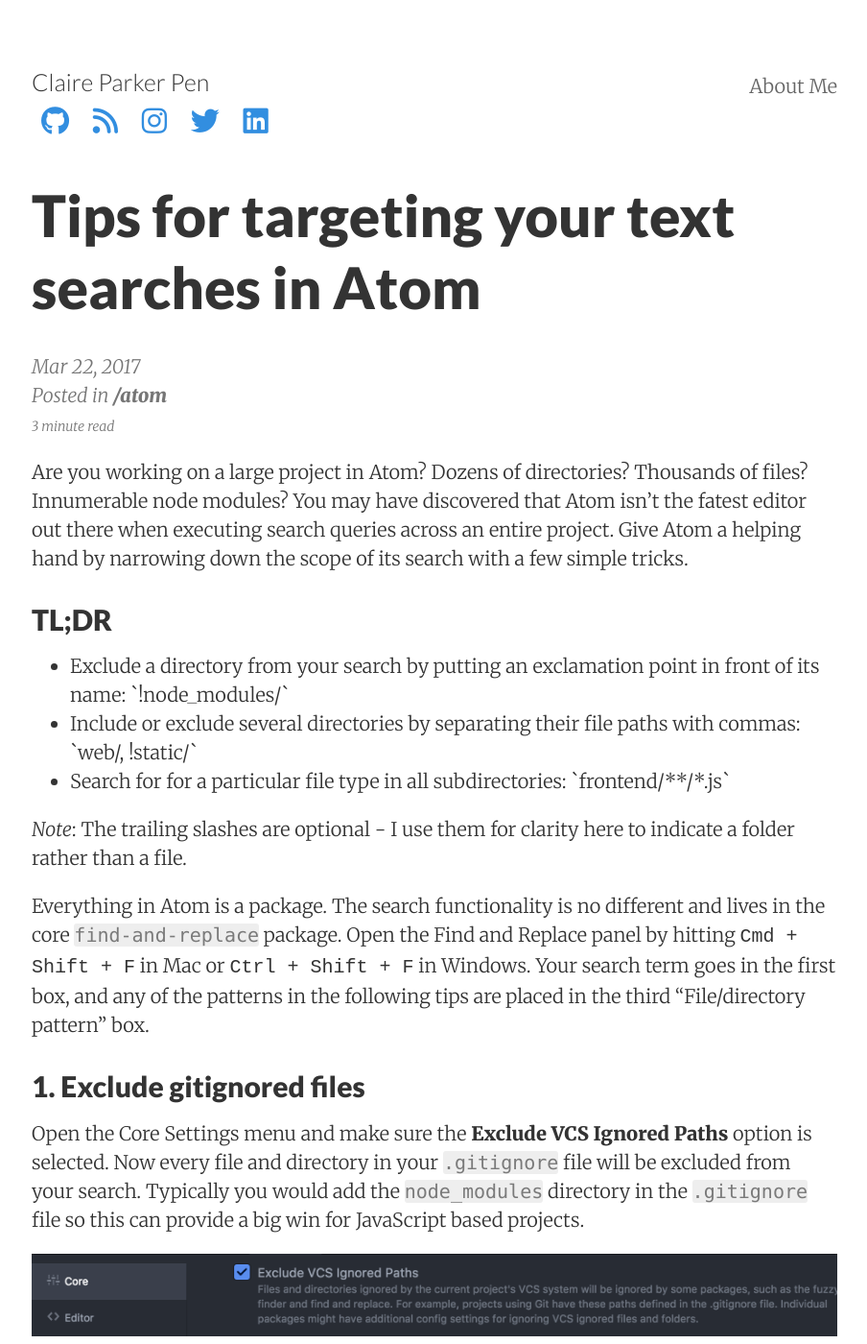
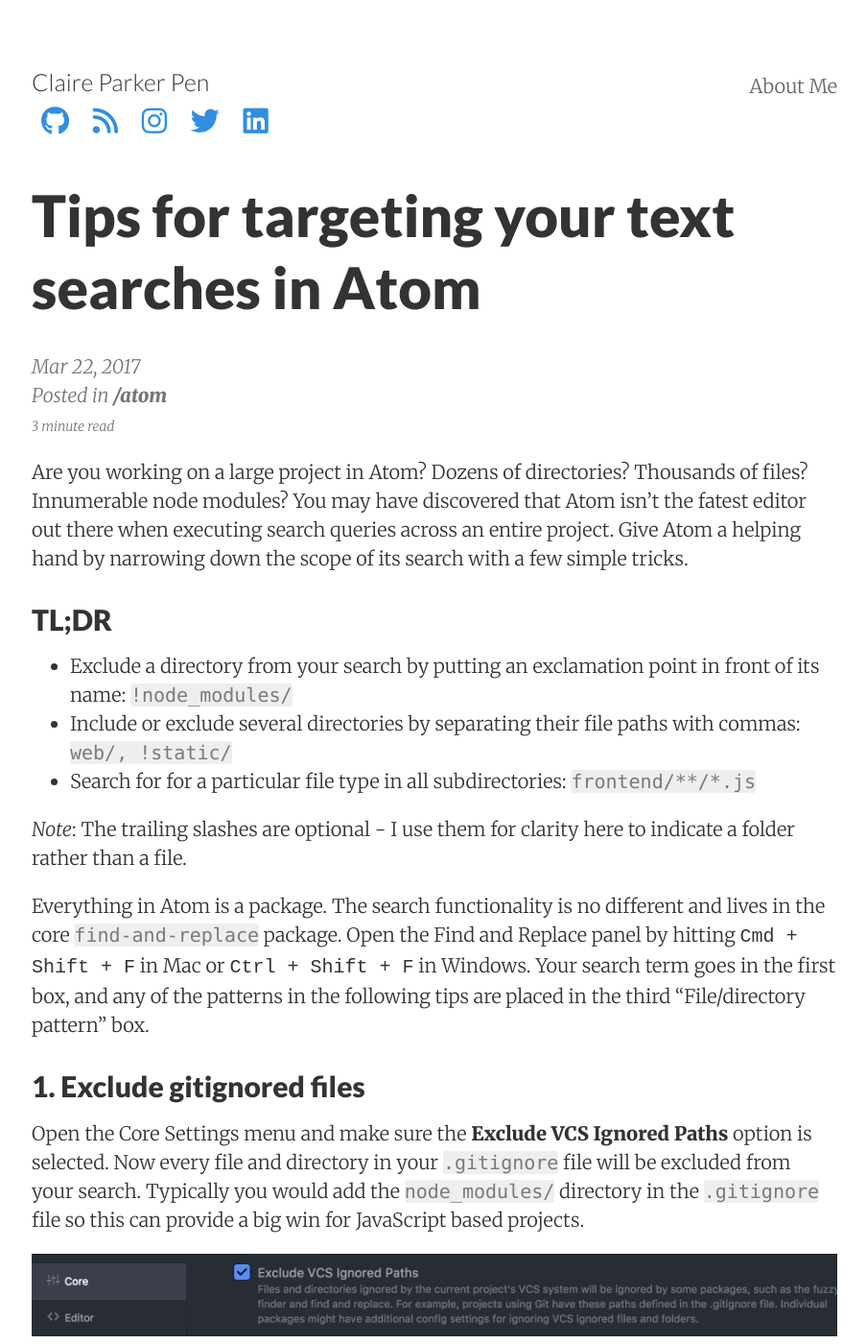
Before and after one commit to claire-codes/blog-com, a Jekyll site: the page built from _posts/2017-03-22-excluding-folders-in-atoms-file-search.markdown, in a window 1280 px wide and 1400 px high. Shown: the whole window at 96% size, without its empty margins (187-1091 px from the left). Built offline with Jekyll 4.4.1, drawn with Linux system fonts in a browser that asks for light colours; nearby versions of some CDN libraries; Markdown is read by kramdown in place of the engine named in the settings; comment, search, counter and statistics services are not loaded; some of the changed lines change nothing that is shown; some of the changed text lies outside the part shown.

Commit message:
:u6307: Remove silly title attributes and add <code> tags

```diff
--- a/_posts/2017-03-22-excluding-folders-in-atoms-file-search.markdown
+++ b/_posts/2017-03-22-excluding-folders-in-atoms-file-search.markdown
@@ -14,9 +14,9 @@
 <div class="tldr">
     <h2>TL;DR</h2>
     <ul>
-        <li>Exclude a directory from your search by putting an exclamation point in front of its name: `!node_modules/`</li>
-        <li>Include or exclude several directories by separating their file paths with commas: `web/, !static/`</li>
-        <li>Search for for a particular file type in all subdirectories: `frontend/**/*.js`</li>
+        <li>Exclude a directory from your search by putting an exclamation point in front of its name: <code>!node_modules/</code></li>
+        <li>Include or exclude several directories by separating their file paths with commas: <code>web/, !static/</code></li>
+        <li>Search for for a particular file type in all subdirectories: <code>frontend/**/*.js</code></li>
    </ul>
 </div>
 
@@ -26,21 +26,21 @@
 
 ## 1. Exclude gitignored files
 
-Open the Core Settings menu and make sure the **Exclude VCS Ignored Paths** option is selected. Now every file and directory in your `.gitignore` file will be excluded from your search. Typically you would add the `node_modules` directory in the `.gitignore` file so this can provide a big win for JavaScript based projects.
+Open the Core Settings menu and make sure the **Exclude VCS Ignored Paths** option is selected. Now every file and directory in your `.gitignore` file will be excluded from your search. Typically you would add the `node_modules/` directory in the `.gitignore` file so this can provide a big win for JavaScript based projects.
 
-![Exclude VCS Ignored Paths setting](/assets/VCS-setting.png "Exclude VCS Ignored Paths setting")
+![Exclude VCS Ignored Paths setting](/assets/VCS-setting.png)
 
 ## 2. Search in a specific directory
 
 Do you only want to search for the string "cheezeburger" in the `kittehs/` directory? Then enter this path in the Find and Replace panel before hitting return to narrow the search scope to this folder.
 
-![Search only in this directory example](/assets/only-dir.png "Search only in this directory example")
+![Search only in this directory example](/assets/only-dir.png)
 
 ## 3. Search in multiple specific directories
 
 Do you only want to search in either the `kittehs/` folder or the `doge/` folder? Then separate their paths with commas to search just within these directories.
 
-![Search in multiple directories example](/assets/multi-dir.png "Search in multiple directories example")
+![Search in multiple directories example](/assets/multi-dir.png)
 
 ## 4. Exclude specific directories from search
 
@@ -48,18 +48,18 @@
 
 For example, look everywhere but the `node_modules/` directory by just typing `!node_modules/` and running the search.
 
-![Exclude a directory example](/assets/not-dir.png "Exclude a directory example")
+![Exclude a directory example](/assets/not-dir.png)
 
-## 5. Include and exclude specfic directories
+## 5. Include and exclude specific directories
 
 You can combine the previous two techniques by separating the patterns with a comma.
 
-![Combining including and excluding patterns example](/assets/multi-dir.png "Combining including and excluding patterns example")
+![Combining including and excluding patterns example](/assets/multi-dir.png)
 
 ## 6. Search for file types within directories
 
 You know that you can filter by file type by using the wildcard character and the file extension. To search only in JavaScript files type `*.js`. But say we want to look in JavaScript files in the `web/` directory. If we were to type `web/*.js`, this will only search for JavaScript files directly in the `web/` folder, and not in any of `web/`'s subdirectories (if it has any). To include all subdirectories in the search, use the globstar pattern instead: `web/**/*.js`
 
-![File types with glob pattern example](/assets/glob.png "File types with glob pattern example")
+![File types with glob pattern example](/assets/glob.png)
 
 These techniques make use of glob patterns, which are a useful skill to know and can be applied to many other editors and searching tools to save millions of milliseconds of your life when searching. ⏱
```
